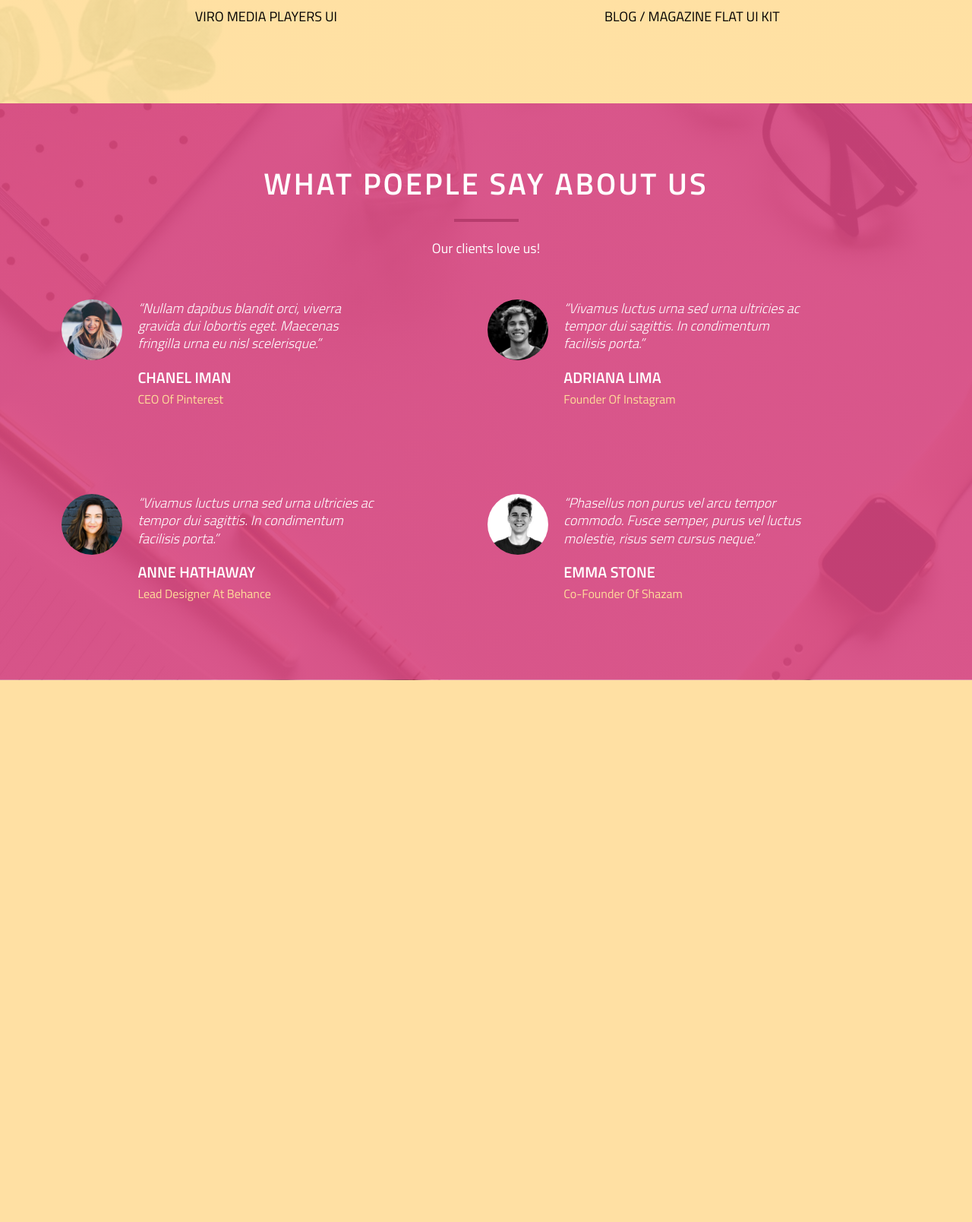
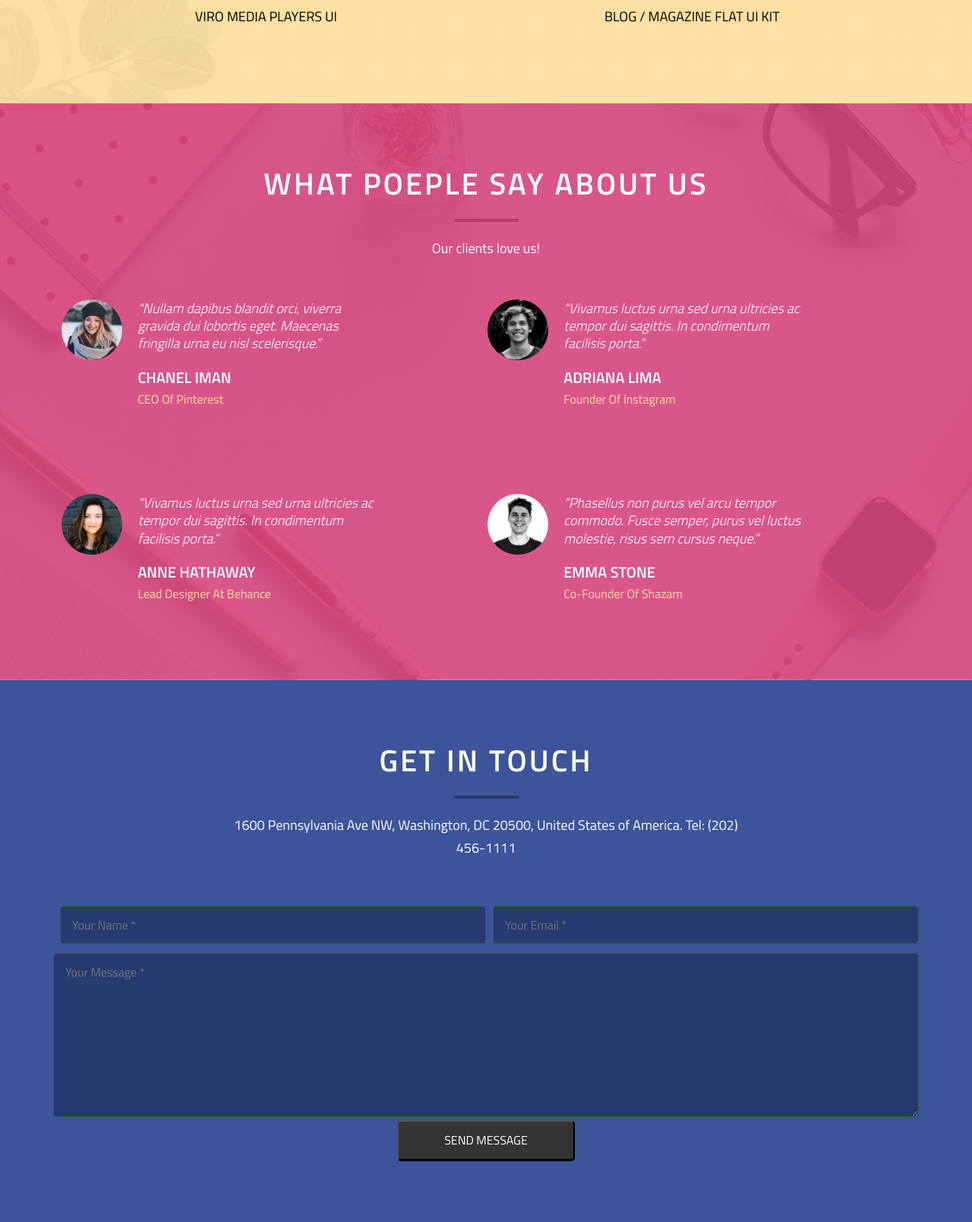
Before and after one commit to bpinazmul18/CUDA, a PHP site: page / in a window 1280 px wide. Shown: the part 3920-5528 px from the top of the page at 76% size. Before the commit the page ends 4815 px from the top, so only its background shows below. Run offline with PHP 8.4, Linux system fonts and the light colour scheme; some libraries are stand-ins or nearby versions.

Commit message:
add contact-section

```diff
--- a/index.html
+++ b/index.html
@@ -31,6 +31,7 @@
                     <li><a href="#skill">skill</a></li>
                     <li><a href="#portfolio">portfolio</a></li>
                     <li><a href="#testimonial">testimonial</a></li>
+                    <li><a href="#contact">contact</a></li>
                 </ul>
             </div>
         </nav>
@@ -285,6 +286,34 @@
     </section>
     <!-- END TESTIMONIAL SECTION -->
 
+    <!-- START CONTACT SECTION -->
+    <section class="contact-section" id="contact">
+        <div class="row">
+            <h2>GET IN TOUCH</h2>
+            <p class="little-description">1600 Pennsylvania Ave NW, Washington, DC 20500, United States of America. Tel: (202) 456-1111 </p>
+        </div>
+        <div class="row">
+            <form action="#" method="POST">
+                <div class="row">
+                    <div class="col span_1_of_2">
+                        <input type="text" name="Name" placeholder="Your Name *" required>
+                    </div>
+                    <div class="col span_1_of_2">
+                        <input type="email" name="Email" placeholder="Your Email *" required>
+                    </div>
+                </div>
+                <div class="row">
+                    <textarea name="Message" cols="30" rows="10" placeholder="Your Message *" required></textarea>
+                </div>
+                <div class="row">
+                    <input type="submit" value="SEND MESSAGE" class="btn btn-submit">
+                </div>
+            </form>
+        </div>
+    </section>
+
+    <!-- END CONTACT SECTION -->
+
     <!--JS SCRIPT-->
     <script src="https://ajax.googleapis.com/ajax/libs/jquery/3.5.1/jquery.min.js"></script>
 
--- a/resoursces/css/style.css
+++ b/resoursces/css/style.css
@@ -443,3 +443,37 @@ svg.ui-ux circle{
 .client-review .role{
     color: #ffdd99;
 }
+
+/* ============================================== */
+/***** CONTACT SECTION *****/
+/* ============================================== */
+.contact-section{
+    background: #3c5499;
+    text-align: center;
+}
+
+.contact-section h2::after{
+    background: #273a71;
+}
+
+.contact-section .little-description{
+    color: #fff;
+}
+
+.contact-section form{
+    margin-top: 5rem;
+}
+
+.contact-section .row .row .col {
+    margin-left: 0.8%;
+}
+
+.contact-section input[type="text"],
+.contact-section input[type="email"],
+.contact-section textarea{
+    background: #273a71;
+    border: .1rem solid #373a;
+    width: 100%;
+    padding: 1.5rem;
+    border-radius: .5rem;
+}
```
